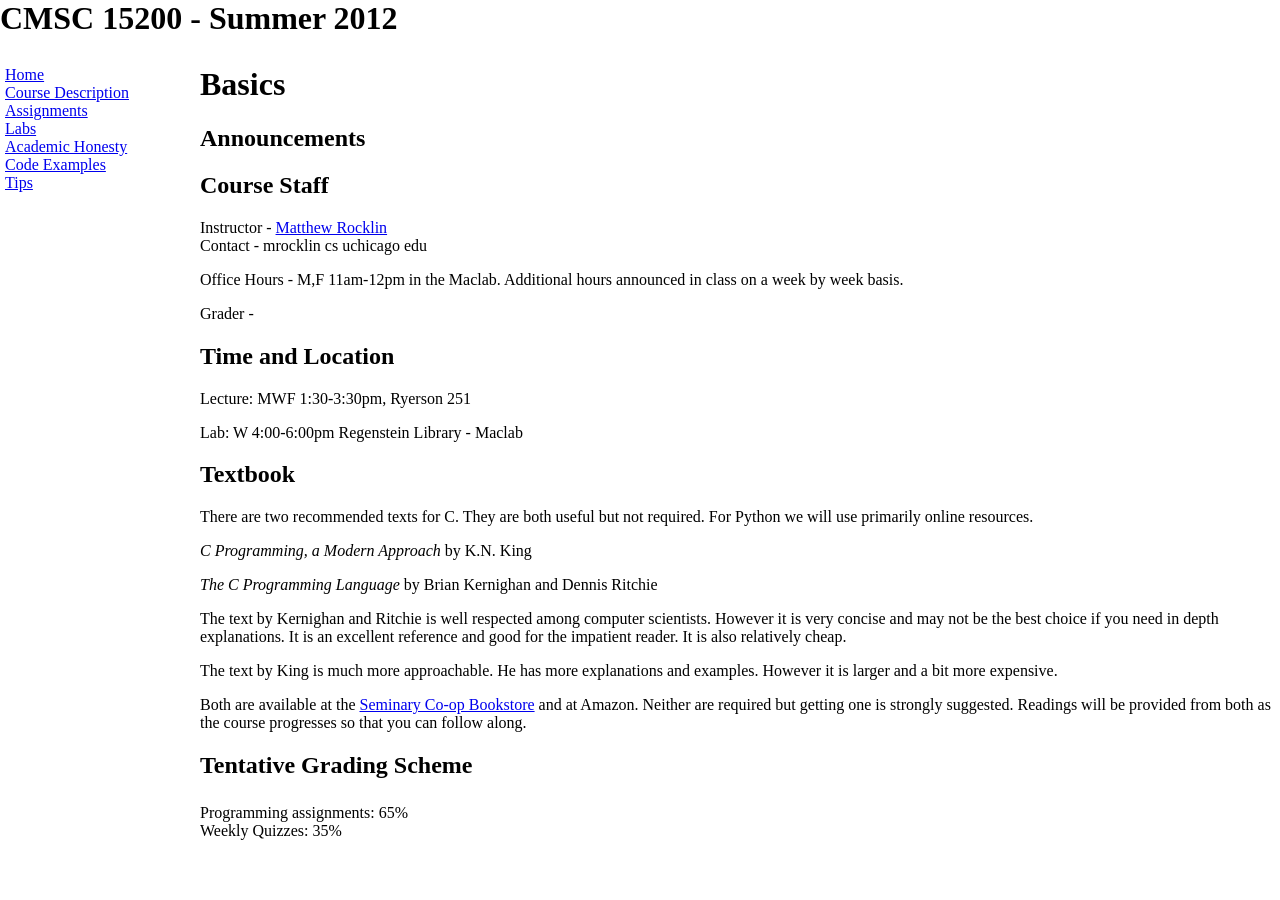
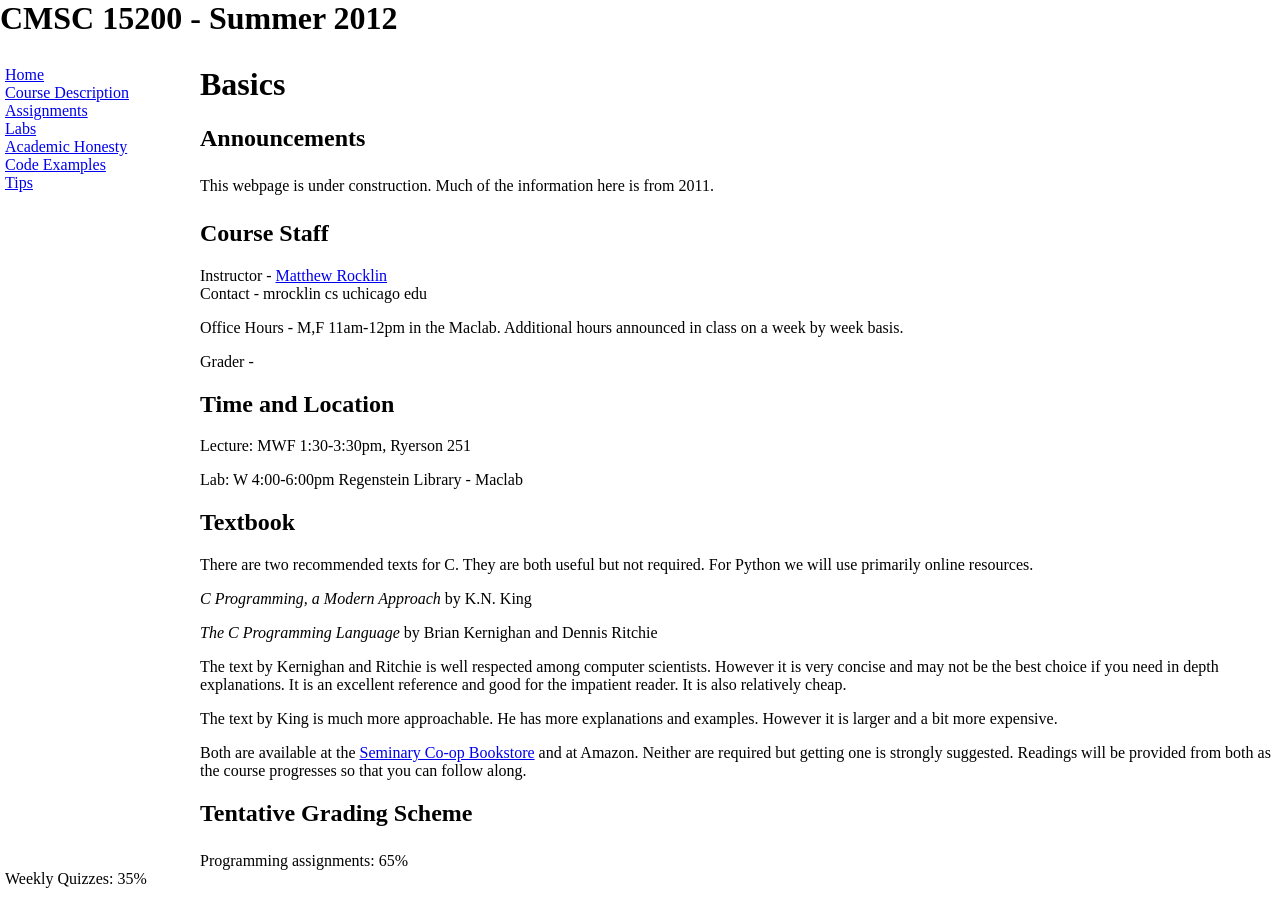
Before and after one commit to mrocklin/cmsc15200, a Jekyll site: the page built from index.md, in a window 1280 px wide. Built offline with Jekyll 4.4.1, drawn with Linux system fonts in a browser that asks for light colours; Markdown is read by kramdown in place of the engine named in the settings.

Commit message:
under construction message

```diff
--- a/index.md
+++ b/index.md
@@ -6,6 +6,8 @@
 Announcements
 -------------
 
+* This webpage is under construction. Much of the information here is from
+2011.
 
 Course Staff
 ------------
```
